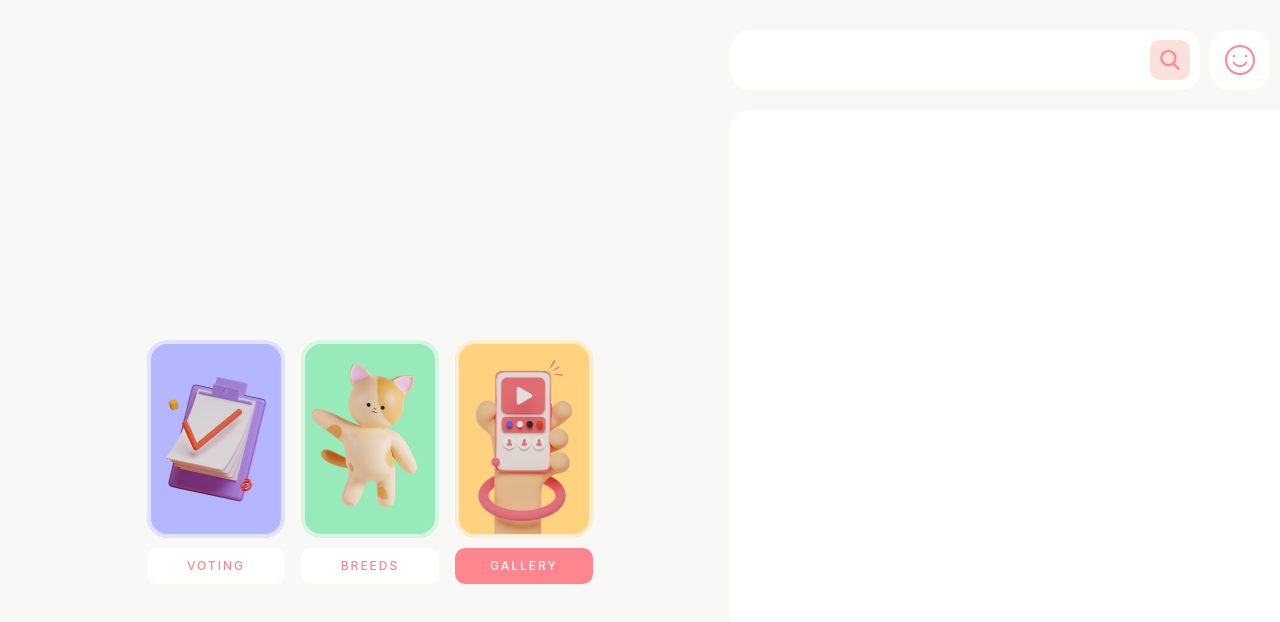
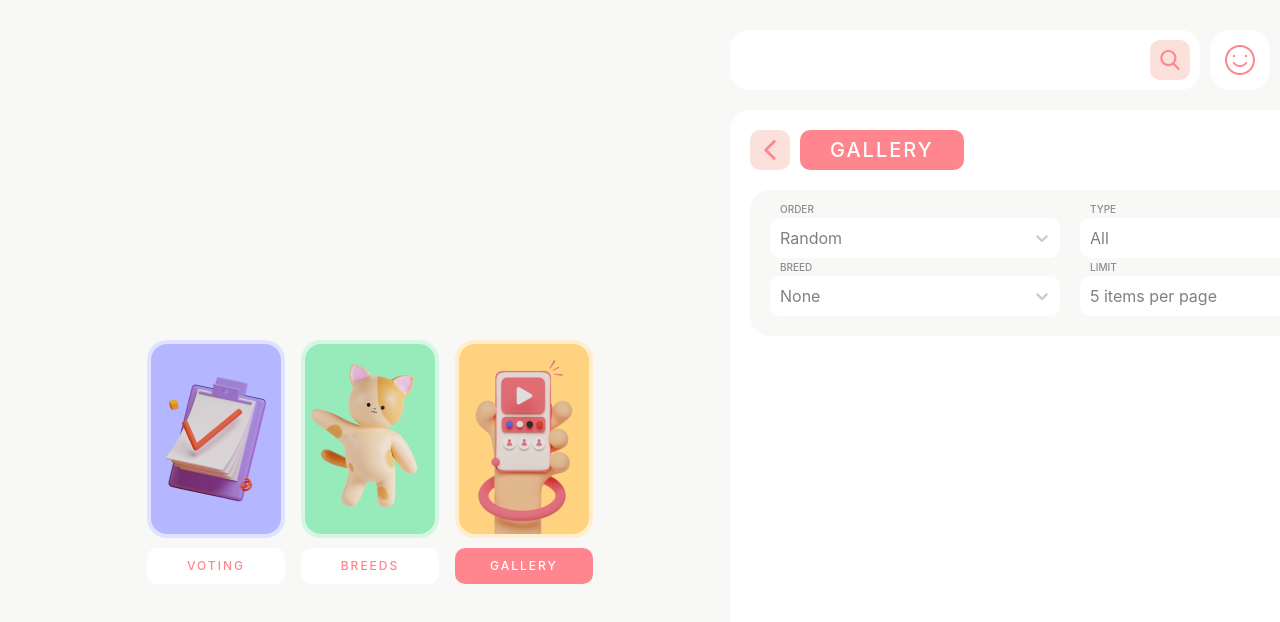
Before and after one commit to Vladimir-Maselskiy/cat-api, a React (Create React App) app: page /cat-api/nav-bar/gallery in a window 1280 px wide. Shown: the top 622 px of the page. Built offline with nearby package versions, Linux system fonts and the light colour scheme; no server answers.

Commit message:
feat : add gallery selects

```diff
--- a/src/pages/Gallery/Gallery.jsx
+++ b/src/pages/Gallery/Gallery.jsx
@@ -1,5 +1,16 @@
-import { StyledGallery } from './StyledGallery.styled';
+import { Box } from 'components/Box/Box';
+import { GalleryBar } from './GalleryBar/GalleryBar';
+// import { StyledGallery } from './StyledGallery.styled';
 
 export const Gallery = ({ children }) => {
-  return <StyledGallery>{children}</StyledGallery>;
+  return (
+    <Box width={640}>
+      <GalleryBar
+      // setBreeds={setBreeds}
+      // onChangeLimit={onChangeLimit}
+      // sortBreeds={sortBreeds}
+      />
+      {/* <Box mt={20}>{breeds && <BreedsGallery breeds={visibleBreeds} />}</Box> */}
+    </Box>
+  );
 };
--- /dev/null
+++ b/src/pages/Gallery/GalleryBar/GalleryBar.jsx
@@ -0,0 +1,71 @@
+import { BackBotton } from 'components/BackBotton/BackBotton';
+import { Box } from 'components/Box/Box';
+import { PageTitle } from 'components/PageTitle/PageTitle';
+import { useEffect, useState } from 'react';
+import catAPI from 'utils/catAPI';
+import { GalleryBreedSelect } from '../GalleryBreedSelect/GalleryBreedSelect';
+import { GalleryLimitSelect } from '../GalleryLimitSelect/GalleryLimitSelect';
+import { GalleryOrderSelect } from '../GalleryOrderSelect/GalleryOrderSelect';
+import { GalleryTypeSelect } from '../GalleryTypeSelect/GalleryTypeSelect';
+// import catAPI from 'utils/catAPI';
+// import { BreedsSelect } from '../BreedsSelect/BreedsSelect';
+// import { DescSortButton } from '../DescSortButton/DescSortButton';
+// import { AscSortButton } from '../AscSortButton/AscSortButton';
+// import { LimitImagesSelect } from '../LimitImagesSelect/LimitImagesSelect';
+
+export const GalleryBar = ({ setBreeds, onChangeLimit, sortBreeds }) => {
+  // const onChange = option => {
+  //   if (option.value.id === 'allBreeds') {
+  //     catAPI.getBreeds().then(resp => setBreeds(resp));
+  //     return;
+  //   }
+  //   catAPI.getBreedsByBreedID(option.value.id).then(resp => setBreeds(resp));
+  // };
+  const [breedSelectOptions, setBreedSelectOptions] = useState(['None']);
+  const [limit, setLimit] = useState(5);
+  const [visibleBreeds, setVisibleBreeds] = useState(null);
+
+  useEffect(() => {
+    catAPI.getBreedsName().then(resp => {
+      const breeds = resp.map(breed => breed.name);
+      setBreedSelectOptions(p => [...p, ...breeds]);
+    });
+  }, []);
+
+  const orderSelectOptions = ['Random', 'Desc', 'Asc'];
+  const typeSelectOptions = ['All', 'Static', 'Animated'];
+  const limitSelectOptions = [
+    '5 items per page',
+    '10 items per page',
+    '15 items per page',
+    '20 items per page',
+  ];
+
+  return (
+    <>
+      <Box display="flex">
+        <BackBotton />
+        <PageTitle title="GALLERY" />
+
+        {/* <BreedsSelect onChange={onChange} />
+    <LimitImagesSelect onChangeLimit={onChangeLimit} />
+    <AscSortButton sortBreeds={sortBreeds} />
+    <DescSortButton sortBreeds={sortBreeds} /> */}
+      </Box>
+      <Box
+        display="flex"
+        justifyContent="space-between"
+        flexWrap="wrap"
+        bg="#F8F8F7"
+        mt={20}
+        p="10px 20px 20px 20px"
+        borderRadius={20}
+      >
+        <GalleryOrderSelect title="ORDER" initialOptions={orderSelectOptions} />
+        <GalleryTypeSelect title="TYPE" initialOptions={typeSelectOptions} />
+        <GalleryBreedSelect title="BREED" initialOptions={breedSelectOptions} />
+        <GalleryLimitSelect title="LIMIT" initialOptions={limitSelectOptions} />
+      </Box>
+    </>
+  );
+};
--- /dev/null
+++ b/src/pages/Gallery/GalleryBreedSelect/GalleryBreedSelect.jsx
@@ -0,0 +1,13 @@
+import { Box } from 'components/Box/Box';
+import { GallarySelectTemplate } from '../GallerySelectTemplate/GallerySelectTemplate';
+import { StyledTitle } from '../StyledGallery.styled';
+
+export const GalleryBreedSelect = prop => {
+  const { title } = prop;
+  return (
+    <Box width={290}>
+      <StyledTitle>{title}</StyledTitle>
+      <GallarySelectTemplate {...prop} />
+    </Box>
+  );
+};
--- /dev/null
+++ b/src/pages/Gallery/GalleryLimitSelect/GalleryLimitSelect.jsx
@@ -0,0 +1,13 @@
+import { Box } from 'components/Box/Box';
+import { GallarySelectTemplate } from '../GallerySelectTemplate/GallerySelectTemplate';
+import { StyledTitle } from '../StyledGallery.styled';
+
+export const GalleryLimitSelect = prop => {
+  const { title } = prop;
+  return (
+    <Box width={290}>
+      <StyledTitle>{title}</StyledTitle>
+      <GallarySelectTemplate {...prop} />
+    </Box>
+  );
+};
--- /dev/null
+++ b/src/pages/Gallery/GalleryOrderSelect/GalleryOrderSelect.jsx
@@ -0,0 +1,13 @@
+import { Box } from 'components/Box/Box';
+import { GallarySelectTemplate } from '../GallerySelectTemplate/GallerySelectTemplate';
+import { StyledTitle } from '../StyledGallery.styled';
+
+export const GalleryOrderSelect = prop => {
+  const { title } = prop;
+  return (
+    <Box width={290}>
+      <StyledTitle>{title}</StyledTitle>
+      <GallarySelectTemplate {...prop} />
+    </Box>
+  );
+};
--- /dev/null
+++ b/src/pages/Gallery/GallerySelectTemplate/GallarySelectTemplate.styled.js
@@ -0,0 +1,10 @@
+import styled from 'styled-components';
+
+export const StyledSelectBox = styled.div`
+  :hover {
+    width: 100%;
+    border-radius: 10px;
+    display: inline-block;
+    outline: 2px solid #fbe0dc;
+  }
+`;
--- /dev/null
+++ b/src/pages/Gallery/GallerySelectTemplate/GallerySelectTemplate.jsx
@@ -0,0 +1,104 @@
+import { useEffect, useState } from 'react';
+import Select from 'react-select';
+import { StyledSelectBox } from './GallarySelectTemplate.styled';
+// import catAPI from 'utils/catAPI';
+
+export const GallarySelectTemplate = ({ onChange, title, initialOptions }) => {
+  const [options, setOptions] = useState([]);
+  // const [breedsNames, setBreedsNames] = useState([]);
+
+  // useEffect(() => {
+  //   catAPI.getBreedsName().then(resp => {
+  //     setBreedsNames(resp);
+  //   });
+  // }, []);
+
+  // useEffect(() => {
+  //   setOptions([
+  //     { value: { id: 'allBreeds', name: 'All breeds' }, label: 'All breeds' },
+  //     ...breedsNames.map(breed => ({ value: breed, label: breed.name })),
+  //   ]);
+  // }, []);
+
+  useEffect(() => {
+    setOptions([
+      ...initialOptions.map(optionName => ({
+        value: optionName,
+        label: optionName,
+      })),
+    ]);
+  }, [initialOptions]);
+
+  const customStyles = {
+    container: (provided, state) => ({
+      ...provided,
+      display: 'inline-block',
+      borderRadius: '10px',
+      width: '100%',
+    }),
+
+    option: (provided, state) => ({
+      ...provided,
+      borderBottom: 'none',
+      backgroundColor: state.isSelected
+        ? '#FF868E'
+        : state.isFocused
+        ? '#FBE0DC'
+        : '#F8F8F7',
+
+      color: state.isSelected ? '#FFFFFF' : '#8C8C8C',
+      padding: 20,
+    }),
+    control: (_, state) => ({
+      // ...provided,
+      // marginLeft: 10,
+      display: 'flex',
+      borderRadius: 10,
+      backgroundColor: '#FFFFFF',
+      boxShadow: 'none',
+      border: 'none',
+
+      // border: state.isHovered ? '5px solid #FF868E' : '5px solid #FF868E',
+      minHeight: 40,
+      // width: '100%',
+      cursor: 'pointer',
+    }),
+
+    indicatorSeparator: provided => ({
+      ...provided,
+      display: 'none',
+    }),
+
+    singleValue: provided => ({
+      ...provided,
+      color: '#8C8C8C',
+      lineHeight: 1.5,
+    }),
+
+    menu: provided => ({
+      ...provided,
+      borderRadius: 30,
+      width: 300,
+      // left: 10,
+      overflow: '-moz-scrollbars-none',
+    }),
+
+    menuList: provided => ({
+      ...provided,
+      borderRadius: 30,
+      padding: 0,
+      overflow: '-moz-scrollbars-none',
+    }),
+  };
+
+  return (
+    <StyledSelectBox>
+      <Select
+        placeholder={initialOptions[0]}
+        options={options}
+        styles={customStyles}
+        onChange={onChange}
+      ></Select>
+    </StyledSelectBox>
+  );
+};
--- /dev/null
+++ b/src/pages/Gallery/GalleryTypeSelect/GalleryTypeSelect.jsx
@@ -0,0 +1,13 @@
+import { Box } from 'components/Box/Box';
+import { GallarySelectTemplate } from '../GallerySelectTemplate/GallerySelectTemplate';
+import { StyledTitle } from '../StyledGallery.styled';
+
+export const GalleryTypeSelect = prop => {
+  const { title } = prop;
+  return (
+    <Box width={290}>
+      <StyledTitle>{title}</StyledTitle>
+      <GallarySelectTemplate {...prop} />
+    </Box>
+  );
+};
--- a/src/pages/Gallery/StyledGallery.styled.js
+++ b/src/pages/Gallery/StyledGallery.styled.js
@@ -1,3 +1,9 @@
 import styled from 'styled-components';
 
-export const StyledGallery = styled.div``;
+export const StyledTitle = styled.p`
+  color: #8c8c8c;
+  font-weight: 500;
+  font-size: 10px;
+  line-height: 1.8;
+  margin-left: 10px;
+`;
```
Also changed, not shown: src/pages/Voting/VotingBar/VotingBar.styled.js (deleted).
